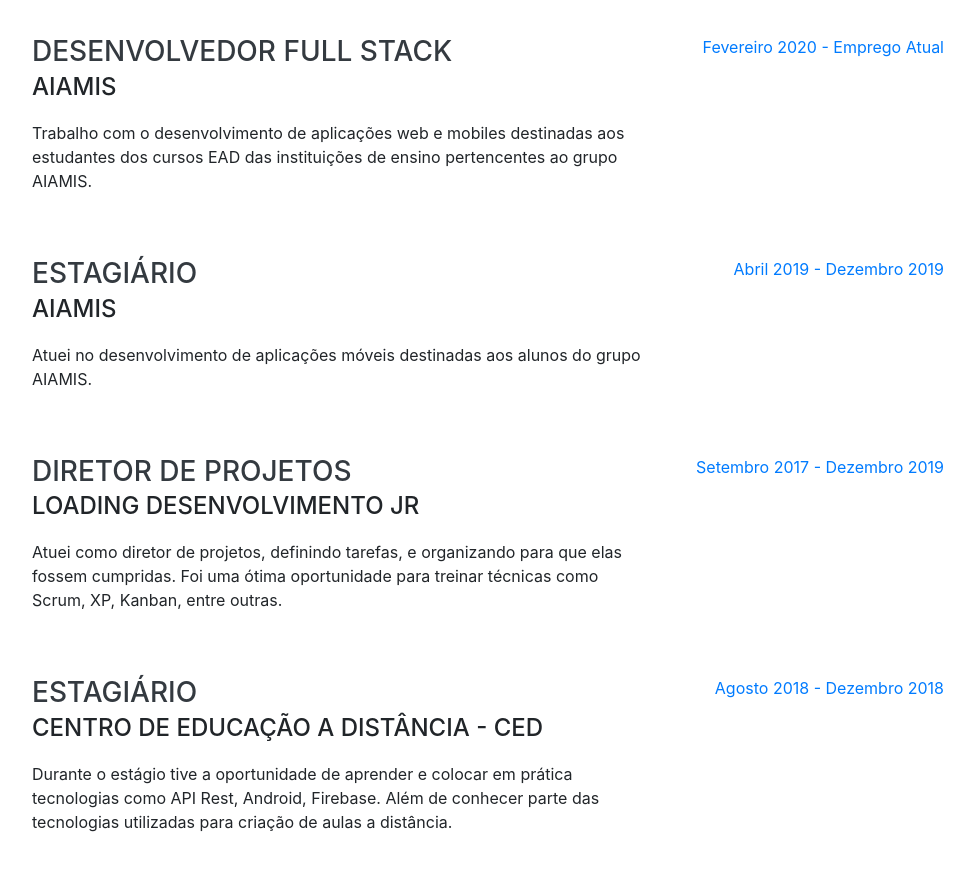
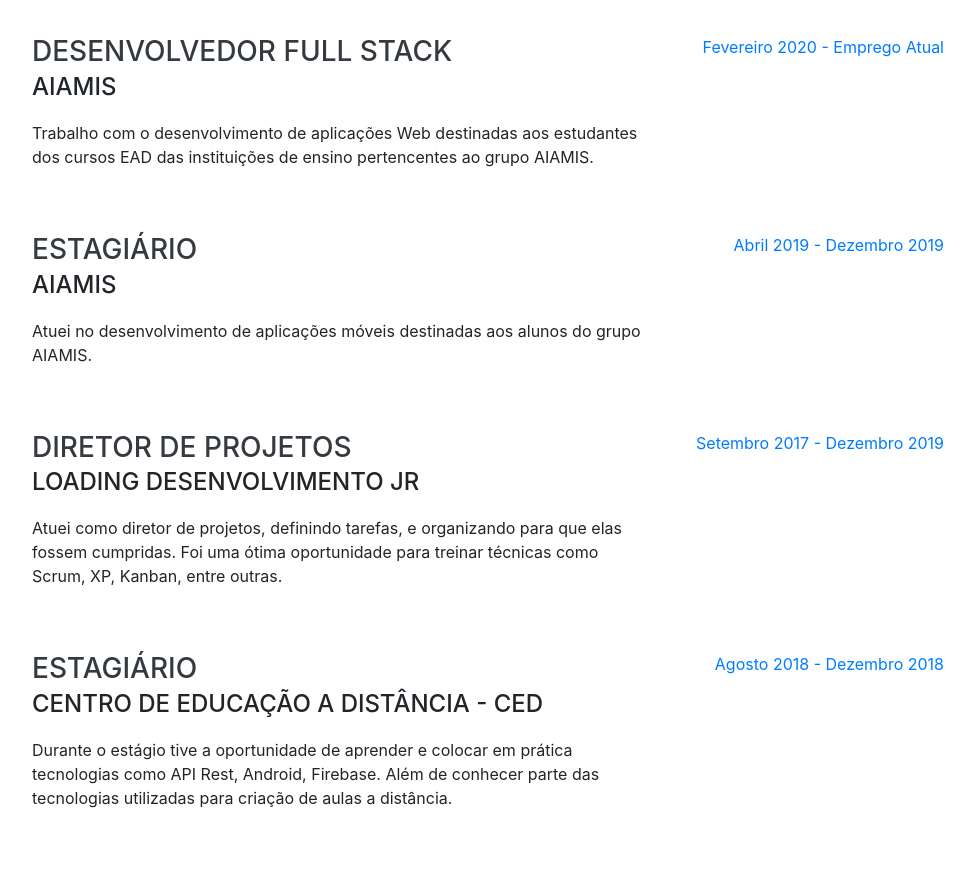
Before and after one commit to jairochaves2/jairochaves2.github.io, a website with bundled scripts: page index.html in a window 1280 px wide. Shown: the part 900-1771 px from the top of the page, without its empty margins (288-1262 px from the left). Built offline with nearby package versions, Linux system fonts and the light colour scheme; some icons are missing; a web font is replaced by a local one.

Commit message:
Update index.html

```diff
--- a/index.html
+++ b/index.html
@@ -155,7 +155,7 @@
               <h3 class="mb-0">Desenvolvedor Full Stack</h3>
               <div class="subheading mb-3">AIAMIS</div>
               <p>
-                Trabalho com o desenvolvimento de aplicações web e mobiles
+                Trabalho com o desenvolvimento de aplicações Web
                 destinadas aos estudantes dos cursos EAD das instituições de
                 ensino pertencentes ao grupo AIAMIS.
               </p>
```
